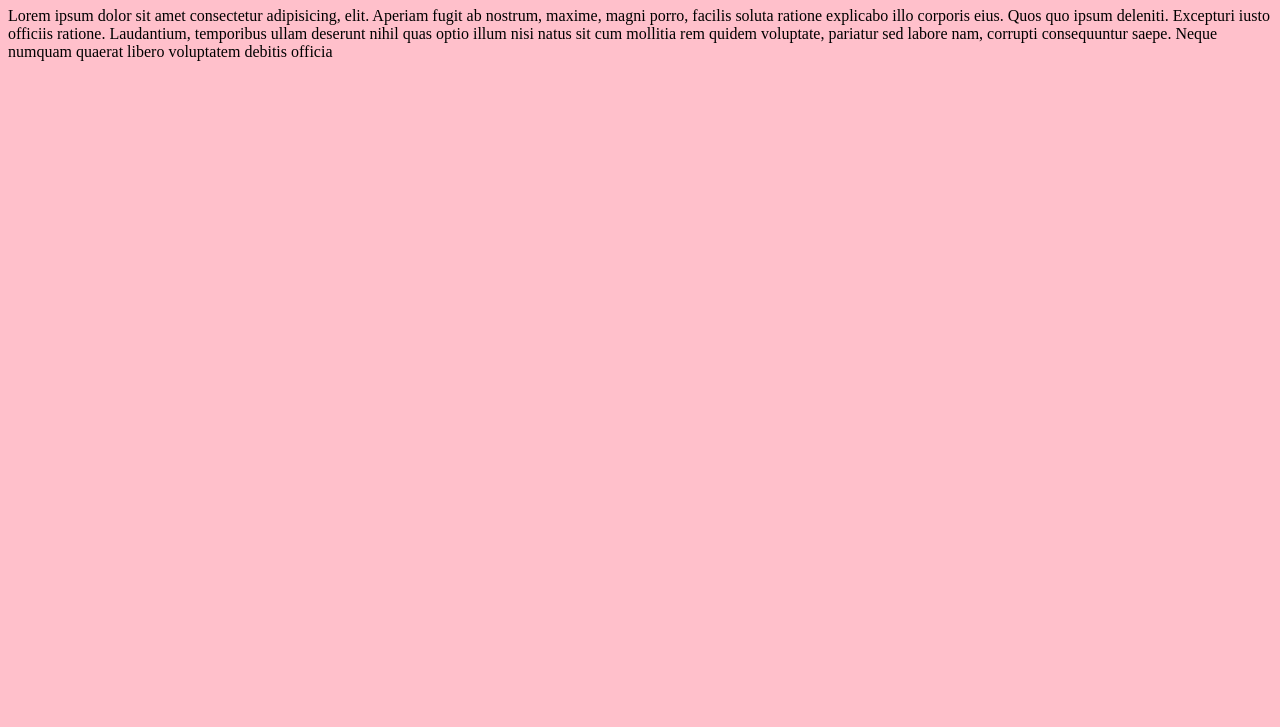
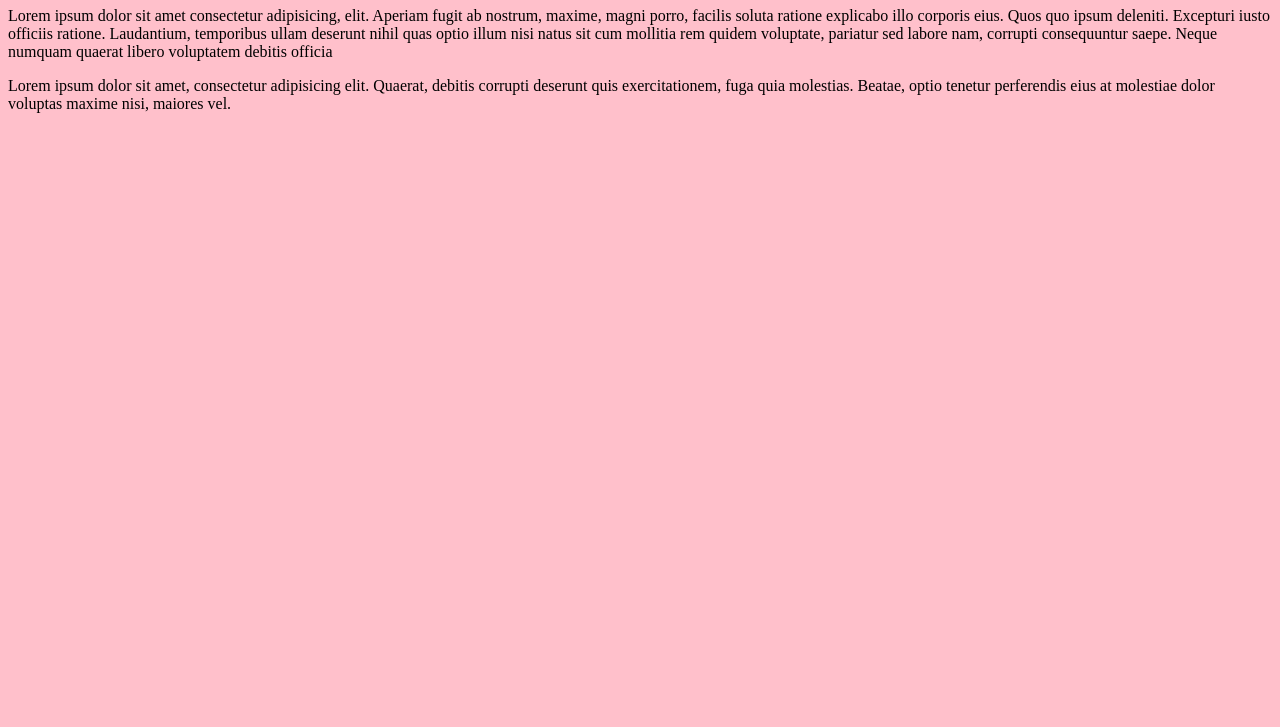
Before and after one commit to nacio1/proyecto-prueba, a plain HTML site: page index.html in a window 1280 px wide. Shown: the part 73-800 px from the top of the page. Drawn offline with Linux system fonts and the light colour scheme.

Commit message:
otro parrafo agregado al index

```diff
--- a/index.html
+++ b/index.html
@@ -10,5 +10,6 @@
 	<h1>Titulo del proyecto</h1>
 	<p>Lorem ipsum dolor sit amet consectetur adipisicing, elit. Aperiam fugit ab nostrum, maxime, magni porro, facilis soluta ratione explicabo illo corporis eius. Quos quo ipsum deleniti. Excepturi iusto officiis ratione.
 	Laudantium, temporibus ullam deserunt nihil quas optio illum nisi natus sit cum mollitia rem quidem voluptate, pariatur sed labore nam, corrupti consequuntur saepe. Neque numquam quaerat libero voluptatem debitis officia</p>
+	<p>Lorem ipsum dolor sit amet, consectetur adipisicing elit. Quaerat, debitis corrupti deserunt quis exercitationem, fuga quia molestias. Beatae, optio tenetur perferendis eius at molestiae dolor voluptas maxime nisi, maiores vel. </p>
 </body>
 </html>
```
